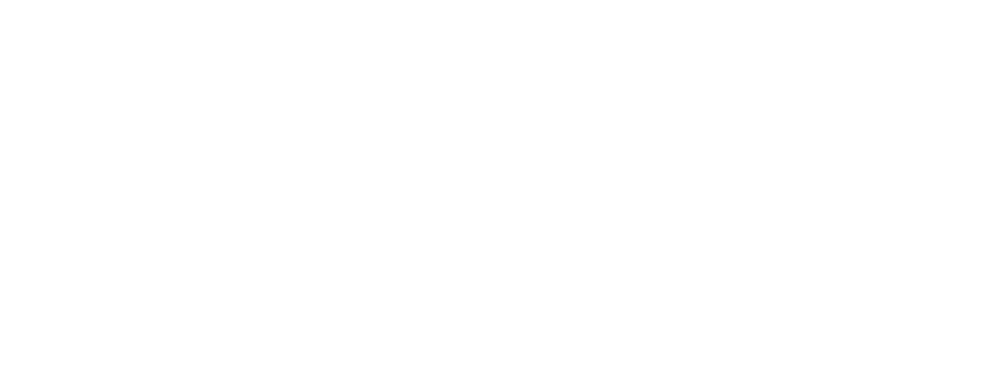
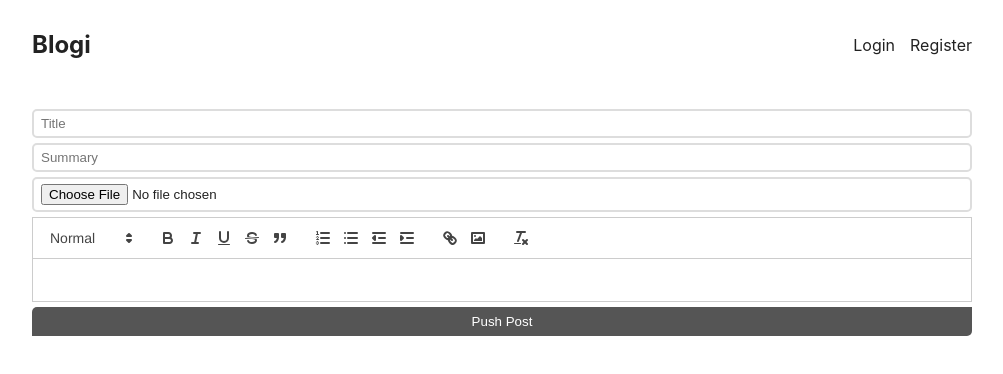
Before and after one commit to Rayancoder21/blogi, a React (Create React App) app in the folder client/: page /edit/1 in a window 1280 px wide. Before the commit this address had no page. Shown: the top 374 px of the page, without its empty margins (138-1141 px from the left). Built offline with nearby package versions, Linux system fonts and the light colour scheme; no server answers.

Commit message:
create Editor.js to clean code

```diff
--- a/client/src/App.js
+++ b/client/src/App.js
@@ -9,6 +9,7 @@
 import { UserContextProvider } from './UserContext';
 import CreatePost from './pages/CreatePost';
 import PostPage from './pages/PostPage';
+import EditPost from './pages/EditPost';
 
 function App() {
   return (
@@ -20,6 +21,7 @@
             <Route path="/register" element={< RegisterPage />} />
             <Route path="/create"  element={< CreatePost />} />
             <Route path="/post/:id" element={< PostPage />} />
+            <Route path="/edit/:id" element={< EditPost />} />
           </Route>
         </Routes>
     </UserContextProvider>
--- /dev/null
+++ b/client/src/Editor.js
@@ -0,0 +1,25 @@
+import ReactQuill from "react-quill";
+
+export default function Editor({value, onChange}) {
+    const modules = {
+        toolbar: [
+            [{ header: [1, 2, false] }],
+            ['bold', 'italic', 'underline', 'strike', 'blockquote'],
+            [
+                { list: 'ordered' },
+                { list: 'bullet' },
+                { indent: '-1' },
+                { indent: '+1' },
+            ],
+            ['link', 'image'],
+            ['clean'],
+        ],
+    };
+    return (
+        <ReactQuill
+        value={value}
+        onChange={onChange}
+        modules={modules}
+        theme="snow"/>
+    );
+}
--- a/client/src/pages/CreatePost.js
+++ b/client/src/pages/CreatePost.js
@@ -3,25 +3,9 @@
 import 'react-quill/dist/quill.snow.css';
 import { useState } from "react";
 import { Navigate } from "react-router-dom";
+import Editor from "../Editor";
 
 
-const modules = {
-    toolbar: [
-        [{ 'header': '1'}, {'header': '2'}, { 'font': [] }],
-        [{size: []}],
-        ['bold', 'italic', 'underline', 'strike', 'blockquote'],
-        [{'list': 'ordered'}, {'list': 'bullet'},
-        {'indent': '-1'}, {'indent': '+1'}],
-        ['link', 'image', 'video'],
-        ['clean']
-    ],
-}
-const formats = [
-        'header', 'font', 'size',
-        'bold', 'italic', 'underline', 'strike', 'blockquote',
-        'list', 'bullet', 'indent',
-        'link', 'image', 'video'
-    ];
 
 
 export default function CreatePost(){
@@ -62,11 +46,7 @@
                 onChange={ev => setSummary(ev.target.value)}/>
             <input type="file"
                 onChange={ev => setFiles(ev.target.files)}/>
-            <ReactQuill
-                value={content}
-                onChange={newValue => setContent(newValue)}
-                modules={modules}
-                formats={formats} />
+            <Editor value={content} onChange={setContent} />
             <button style={{marginTop:'5px'}}>Push Post</button>
         </form>
     );
--- /dev/null
+++ b/client/src/pages/EditPost.js
@@ -0,0 +1,39 @@
+import { useState } from 'react';
+import { Navigate } from 'react-router-dom';
+import ReactQuill from 'react-quill';
+import Editor from '../Editor';
+
+
+export default function EditPost() {
+
+    const [title, setTitle] = useState('');
+    const [summary, setSummary] = useState('');
+    const [content, setContent] = useState('');
+    const [files, setFiles] = useState('');
+    const [redirect, setRedirect] = useState('');
+
+    function updatePost(ev) {
+        ev.perventDefault();
+    }
+
+    if (redirect) {
+        return <Navigate to="/" />
+    }
+
+    return(
+        <form onSubmit={updatePost}>
+            <input type="title"
+                placeholder={'Title'}
+                value={title}
+                onChange={ev => setTitle(ev.target.value)}/>
+            <input type="summary"
+                placeholder={'Summary'}
+                value={summary}
+                onChange={ev => setSummary(ev.target.value)}/>
+            <input type="file"
+                onChange={ev => setFiles(ev.target.files)}/>
+            <Editor value={content} onChange={setContent} />
+            <button style={{marginTop:'5px'}}> Push Post</button>
+        </form>
+    );
+}
--- a/client/src/pages/PostPage.js
+++ b/client/src/pages/PostPage.js
@@ -4,6 +4,7 @@
 import { formatISO9075 } from "date-fns";
 import { useContext } from "react";
 import { UserContext } from "../UserContext";
+import { Link } from "react-router-dom";
 
 export default function PostPage() {
     const {id} = useParams();
@@ -27,13 +28,12 @@
             <div className="author">by @{postInfo.author.username}</div>
             {userInfo.id === postInfo.author._id && (
                 <div className="edit-row">
-                    <a className="edit-btn" href="">
+                    <Link className="edit-btn" to={`/edit/${postInfo._id}`}>
                     <svg xmlns="http://www.w3.org/2000/svg" fill="none" viewBox="0 0 24 24" strokeWidth={1.5} stroke="currentColor" className="size-6">
                         <path strokeLinecap="round" strokeLinejoin="round" d="m16.862 4.487 1.687-1.688a1.875 1.875 0 1 1 2.652 2.652L6.832 19.82a4.5 4.5 0 0 1-1.897 1.13l-2.685.8.8-2.685a4.5 4.5 0 0 1 1.13-1.897L16.863 4.487Zm0 0L19.5 7.125" />
                     </svg>
-
                         Edit Post
-                        </a>
+                    </Link>
                     </div>
             )}
             <div className="image">
```
